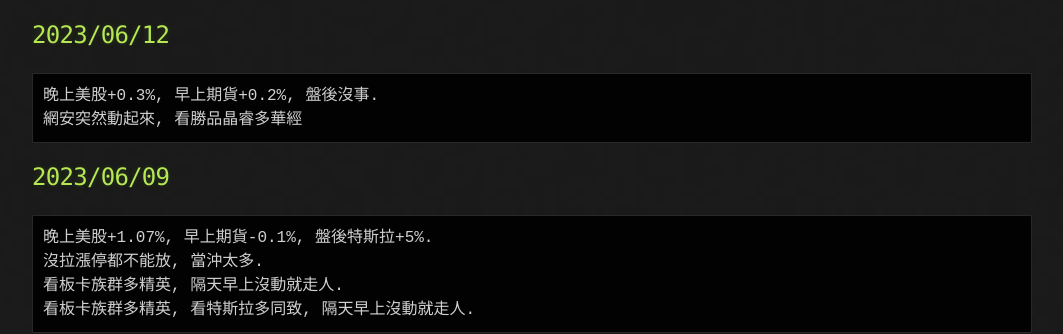
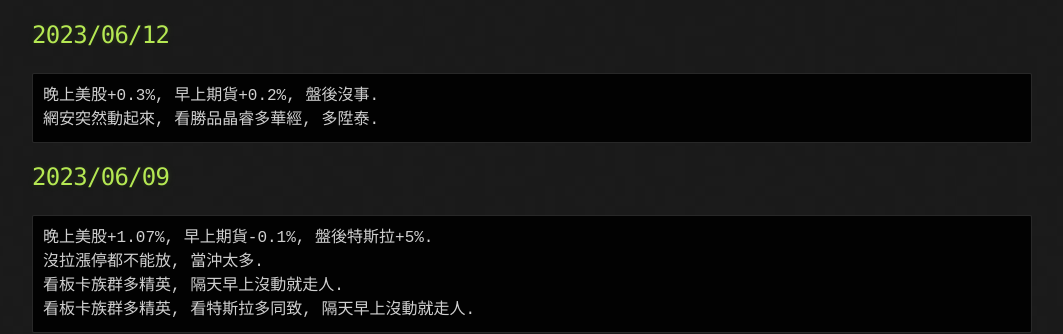
Before and after one commit to lepg5487/Stock_God, a Jekyll site: the page built from index.md, in a window 1280 px wide and 900 px high, scrolled down 484 px. Shown: the part 173-507 px from the top of the window, without its empty margins (108-1171 px from the left). Built offline with Jekyll 4.4.1, drawn with Linux system fonts in a browser that asks for light colours; our own code applies the rules of GitHub Pages for plain Markdown files.

Commit message:
Update index.md

````diff
--- a/index.md
+++ b/index.md
@@ -25,7 +25,7 @@ layout: testlayouts
 ## 2023/06/12
 ```
 晚上美股+0.3%, 早上期貨+0.2%, 盤後沒事.
-網安突然動起來, 看勝品晶睿多華經
+網安突然動起來, 看勝品晶睿多華經, 多陞泰.
 ```
 
 ## 2023/06/09
````
